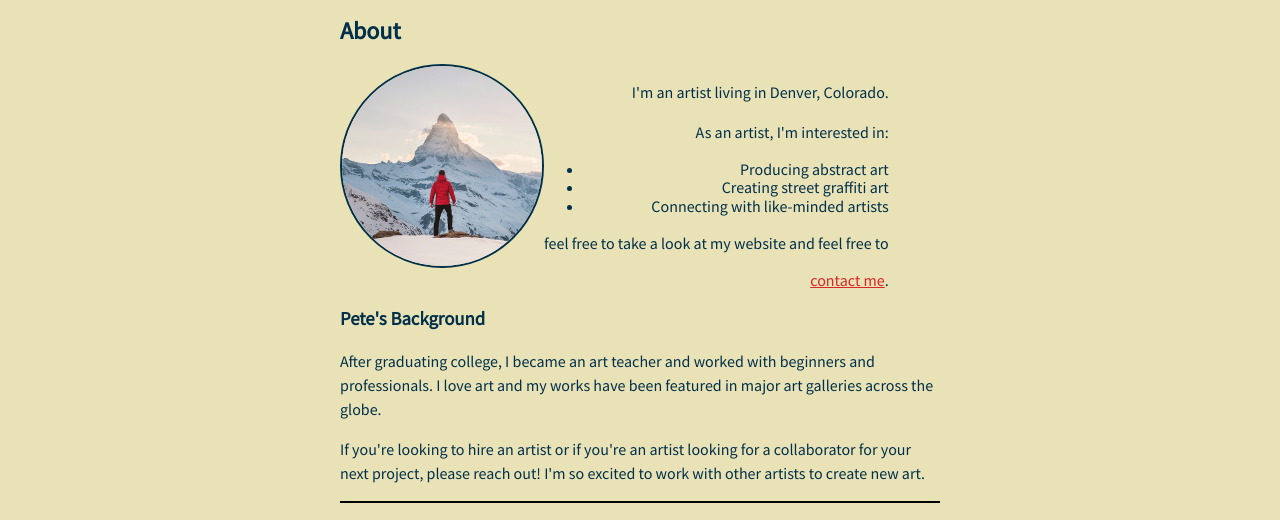
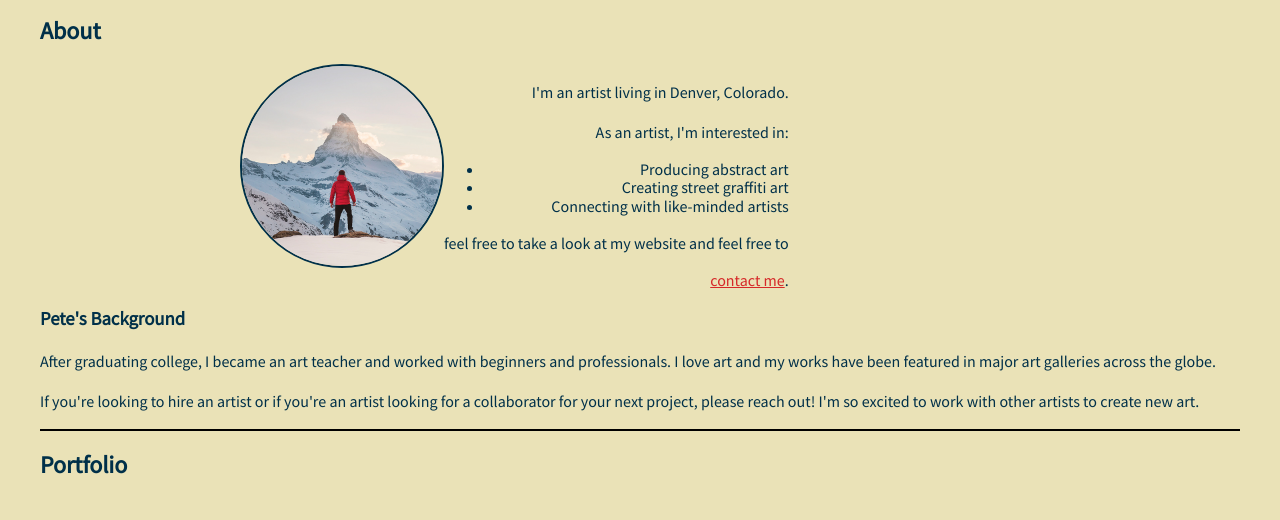
Before and after one commit to TinaTheTechterian/starter-pete-thinkful-portfolio, a website: page index.html in a window 1280 px wide. Shown: the part 123-643 px from the top of the page. Drawn offline with nearby package versions, Linux system fonts and the light colour scheme.

Commit message:
Update style.css remove max-width 600px margin auto

```diff
--- a/style.css
+++ b/style.css
@@ -6,7 +6,7 @@ body {
   color: #003049;
   font-family: "Source Sans Pro", Tahoma, Geneva, Verdana, sans-serif;
   padding: 40px;
-  max-width: 600px; margin: auto;
+
 }
 
 
```
